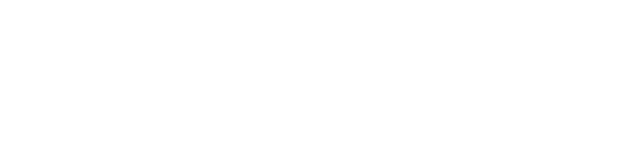
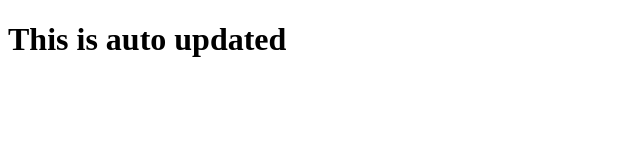
Before and after one commit to medelman17/apollo-router-k8s-gitops, a plain HTML site: page config/index.html in a window 1280 px wide. Shown: the whole page, without its empty margins (0-640 px from the left). Drawn offline with Linux system fonts and the light colour scheme.

Commit message:
add watched config file

```diff
--- a/config/index.html
+++ b/config/index.html
@@ -6,5 +6,7 @@
 </head>
 <body>
 
+<h1>This is auto updated</h1>
+
 </body>
 </html>
```
